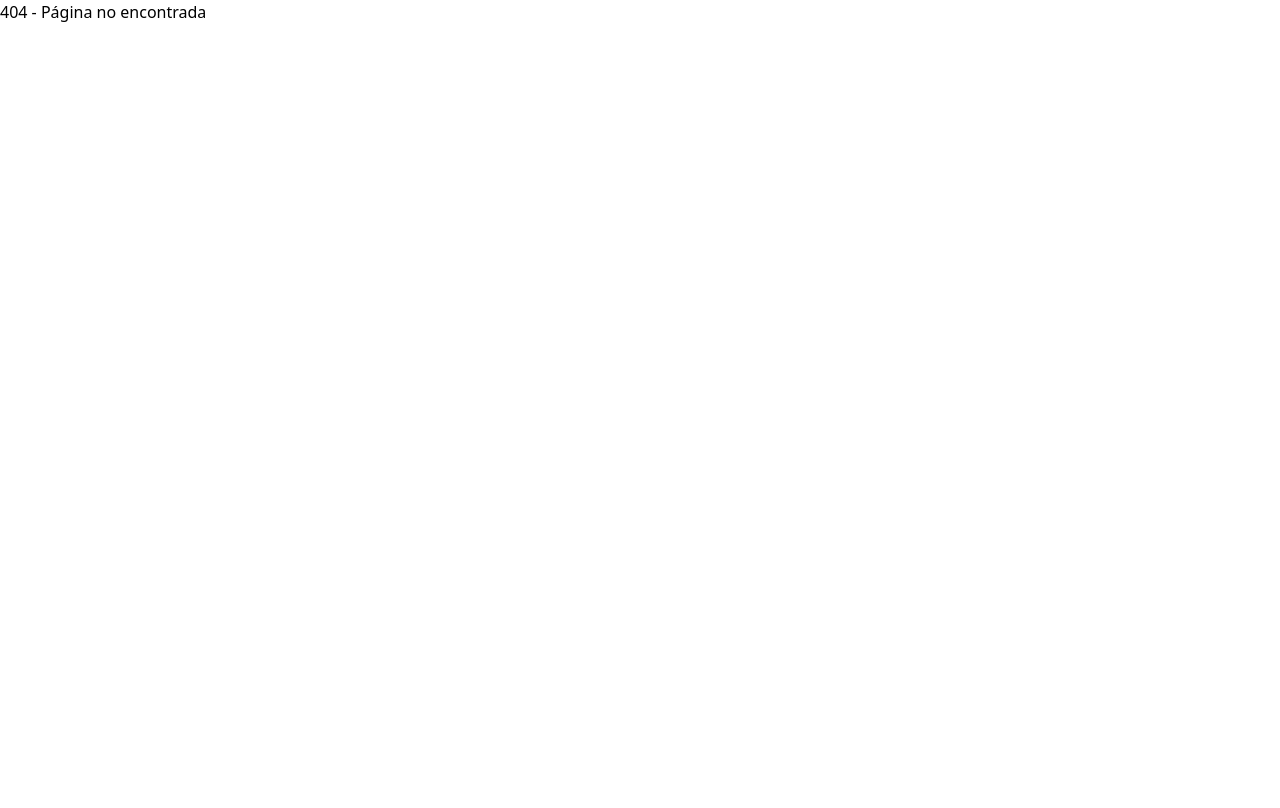
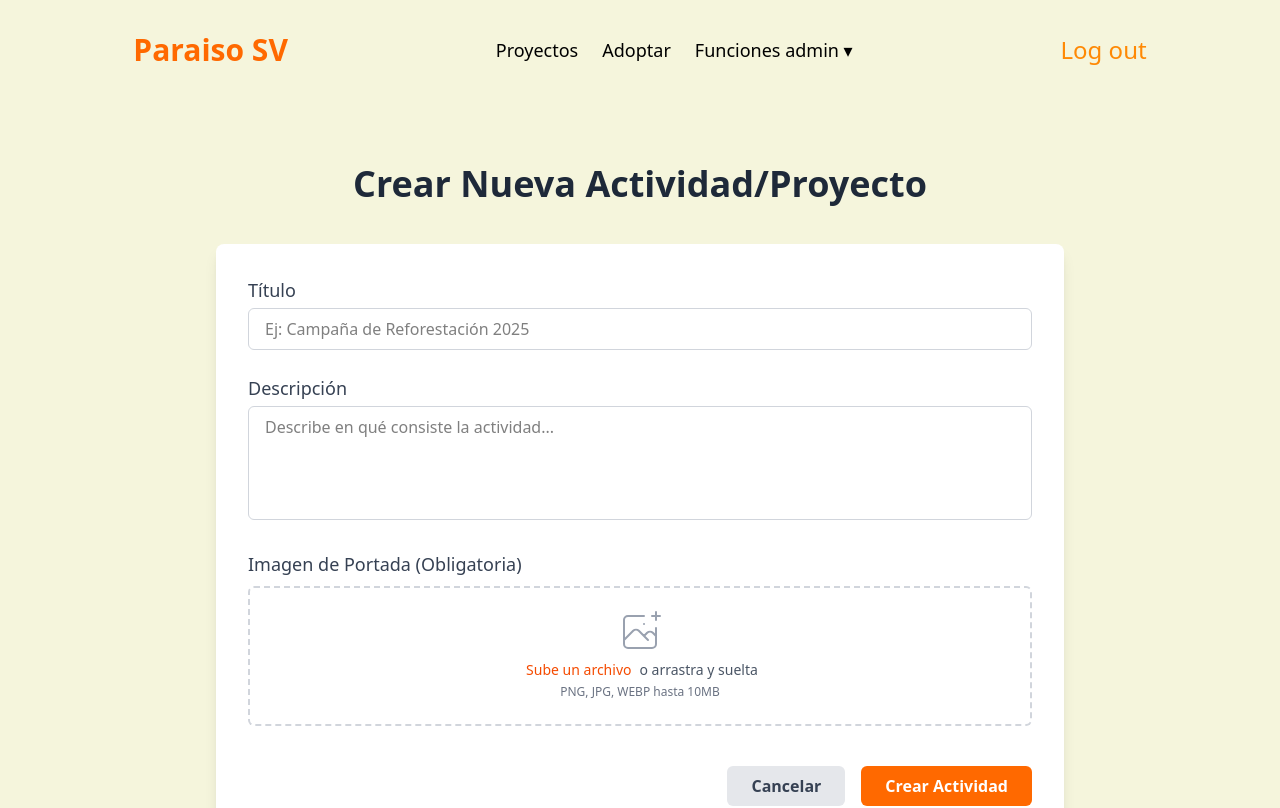
Before and after one commit to Whyzkell/ParaisoSV, a React (Vite) app in the folder ParaisoFrontend/: page /crear-actividad in a window 1280 px wide. Before the commit this address had no page. Shown: the top 808 px of the page. Built offline with nearby package versions, Linux system fonts and the light colour scheme.

Commit message:
Crear actividad

```diff
--- a/ParaisoFrontend/src/main.jsx
+++ b/ParaisoFrontend/src/main.jsx
@@ -16,6 +16,7 @@ import CrearAlcancia from "./render/crearAlcancia.jsx";
 import AgregarMascota from "./render/agregarMascosta.jsx";
 import ActualizarActividad from "./render/actualizarActividades.jsx";
 import Donaciones from "./render/verdonaciones.jsx";
+import CrearActividad from "./render/CrearActividad.jsx";
 
 // 1. Define las rutas
 const router = createBrowserRouter([
@@ -77,6 +78,10 @@ const router = createBrowserRouter([
     path: "*",
     element: <h1>404 - Página no encontrada</h1>,
   },
+  {
+    path: "/crear-actividad",
+    element: <CrearActividad />,
+  },
 ]);
 
 // 2. Renderiza la aplicación con el proveedor de autenticación
--- /dev/null
+++ b/ParaisoFrontend/src/render/CrearActividad.jsx
@@ -0,0 +1,252 @@
+import React, { useState } from "react";
+import { useNavigate } from "react-router-dom";
+import axios from "axios";
+import NavnoCAdm from "./componentes/navCesionAdm.jsx";
+import Footer from "./componentes/footer.jsx";
+import { useAuth } from "../context/AuthContext.jsx"; // Para obtener el token
+
+const API_URL = "http://localhost:8081"; // URL del backend
+
+const CrearActividad = () => {
+  const navigate = useNavigate();
+  const { user } = useAuth(); // Para verificar si es admin y obtener token
+
+  // Estados para el formulario
+  const [formData, setFormData] = useState({
+    tit: "", // Coincide con ProyectosCreateDTO
+    descr: "", // Coincide con ProyectosCreateDTO
+  });
+  const [imagenFile, setImagenFile] = useState(null); // Archivo de imagen
+  const [imagenPreview, setImagenPreview] = useState(null); // Vista previa
+  const [submitting, setSubmitting] = useState(false);
+
+  // Manejar cambio en inputs de texto
+  const handleChange = (e) => {
+    const { name, value } = e.target;
+    setFormData((prev) => ({ ...prev, [name]: value }));
+  };
+
+  // Manejar cambio en input de archivo (imagen)
+  const handleImagenChange = (e) => {
+    const file = e.target.files[0];
+    if (file) {
+      setImagenFile(file);
+      setImagenPreview(URL.createObjectURL(file));
+    } else {
+      setImagenFile(null);
+      setImagenPreview(null);
+    }
+  };
+
+  // Manejar envío del formulario
+  const handleSubmit = async (e) => {
+    e.preventDefault();
+
+    // Validaciones
+    if (!formData.tit || !formData.descr) {
+      alert("Por favor, completa el título y la descripción.");
+      return;
+    }
+    if (!imagenFile) {
+      // Tu backend requiere imagen obligatoria para crear proyectos
+      alert("Por favor, sube una imagen para la actividad.");
+      return;
+    }
+    if (!user || !user.token) {
+      alert("No estás autenticado. Inicia sesión como Admin.");
+      return;
+    }
+    // Podrías añadir una verificación explícita del rol si lo tienes en 'user'
+    // if (user.role !== 'ADMIN') { ... }
+
+    setSubmitting(true);
+
+    try {
+      // --- PASO 1: Subir la imagen ---
+      const fileData = new FormData();
+      fileData.append("file", imagenFile);
+
+      const configImg = {
+        headers: {
+          "Content-Type": "multipart/form-data",
+          Authorization: `Bearer ${user.token}`,
+        },
+      };
+
+      const resImg = await axios.post(
+        `${API_URL}/api/files`,
+        fileData,
+        configImg
+      );
+      const imageUrl = resImg.data.url;
+
+      // --- PASO 2: Crear la actividad/proyecto ---
+      const projectData = {
+        tit: formData.tit,
+        descr: formData.descr,
+        img: imageUrl, // URL obtenida del paso 1
+      };
+
+      const configProject = {
+        headers: {
+          Authorization: `Bearer ${user.token}`,
+        },
+      };
+
+      await axios.post(`${API_URL}/api/proyectos`, projectData, configProject);
+
+      alert("¡Actividad creada exitosamente!");
+      // Podrías navegar a la lista de proyectos o al inicio
+      navigate("/");
+    } catch (error) {
+      console.error("Error al crear la actividad:", error);
+      if (error.response?.status === 403) {
+        alert("Error: No tienes permisos de Administrador.");
+      } else if (error.response?.status === 401) {
+        alert("Error: Tu sesión ha expirado. Vuelve a iniciar sesión.");
+      } else {
+        alert("Ocurrió un error inesperado al crear la actividad.");
+      }
+    } finally {
+      setSubmitting(false);
+    }
+  };
+
+  // Botón Cancelar
+  const handleCancelar = () => {
+    setFormData({ tit: "", descr: "" });
+    setImagenFile(null);
+    setImagenPreview(null);
+  };
+
+  return (
+    <div className="min-h-screen bg-[#f5f5dc] font-sans">
+      <NavnoCAdm /> {/* Asumimos que solo Admins llegan aquí */}
+      <main className="max-w-4xl mx-auto py-16 px-6">
+        <h1 className="text-4xl font-bold text-center text-gray-800 mb-10">
+          Crear Nueva Actividad/Proyecto
+        </h1>
+
+        <form
+          onSubmit={handleSubmit}
+          className="bg-white p-8 rounded-lg shadow-lg space-y-6"
+        >
+          {/* Input Título */}
+          <div>
+            <label
+              htmlFor="tit"
+              className="block text-lg font-medium text-gray-700 mb-1"
+            >
+              Título
+            </label>
+            <input
+              type="text"
+              id="tit"
+              name="tit"
+              value={formData.tit}
+              onChange={handleChange}
+              placeholder="Ej: Campaña de Reforestación 2025"
+              className="w-full px-4 py-2 border border-gray-300 rounded-md focus:ring-orange-500 focus:border-orange-500"
+              required
+            />
+          </div>
+
+          {/* Input Descripción */}
+          <div>
+            <label
+              htmlFor="descr"
+              className="block text-lg font-medium text-gray-700 mb-1"
+            >
+              Descripción
+            </label>
+            <textarea
+              id="descr"
+              name="descr"
+              rows="4"
+              value={formData.descr}
+              onChange={handleChange}
+              placeholder="Describe en qué consiste la actividad..."
+              className="w-full px-4 py-2 border border-gray-300 rounded-md focus:ring-orange-500 focus:border-orange-500 resize-none"
+              required
+            ></textarea>
+          </div>
+
+          {/* Input Imagen */}
+          <div>
+            <label className="block text-lg font-medium text-gray-700 mb-2">
+              Imagen de Portada (Obligatoria)
+            </label>
+            <div className="mt-1 flex justify-center px-6 pt-5 pb-6 border-2 border-gray-300 border-dashed rounded-md">
+              <div className="space-y-1 text-center">
+                {imagenPreview ? (
+                  <img
+                    src={imagenPreview}
+                    alt="Vista previa"
+                    className="mx-auto h-48 w-auto rounded-md"
+                  />
+                ) : (
+                  <svg
+                    className="mx-auto h-12 w-12 text-gray-400"
+                    stroke="currentColor"
+                    fill="none"
+                    viewBox="0 0 48 48"
+                    aria-hidden="true"
+                  >
+                    <path
+                      d="M28 8H12a4 4 0 00-4 4v20m32-12v8m0 0v8a4 4 0 01-4 4H12a4 4 0 01-4-4v-4m32-4l-3.172-3.172a4 4 0 00-5.656 0L28 28M8 32l9.172-9.172a4 4 0 015.656 0L28 28m0 0l4 4m4-24h8m-4-4v8m-12 4h.02"
+                      strokeWidth="2"
+                      strokeLinecap="round"
+                      strokeLinejoin="round"
+                    />
+                  </svg>
+                )}
+                <div className="flex text-sm text-gray-600 justify-center">
+                  <label
+                    htmlFor="imagen-upload"
+                    className="relative cursor-pointer bg-white rounded-md font-medium text-orange-600 hover:text-orange-500 focus-within:outline-none focus-within:ring-2 focus-within:ring-offset-2 focus-within:ring-orange-500 px-1"
+                  >
+                    <span>Sube un archivo</span>
+                    <input
+                      id="imagen-upload"
+                      name="imagen-upload"
+                      type="file"
+                      className="sr-only"
+                      accept="image/*"
+                      onChange={handleImagenChange}
+                    />
+                  </label>
+                  <p className="pl-1">o arrastra y suelta</p>
+                </div>
+                <p className="text-xs text-gray-500">
+                  PNG, JPG, WEBP hasta 10MB
+                </p>
+              </div>
+            </div>
+          </div>
+
+          {/* Botones */}
+          <div className="flex justify-end gap-4 pt-4">
+            <button
+              type="button"
+              onClick={handleCancelar}
+              disabled={submitting}
+              className="bg-gray-200 text-gray-700 py-2 px-6 rounded-md font-semibold hover:bg-gray-300 transition disabled:opacity-50"
+            >
+              Cancelar
+            </button>
+            <button
+              type="submit"
+              disabled={submitting}
+              className="bg-orange-500 text-white py-2 px-6 rounded-md font-semibold hover:bg-orange-600 transition disabled:opacity-50"
+            >
+              {submitting ? "Creando..." : "Crear Actividad"}
+            </button>
+          </div>
+        </form>
+      </main>
+      <Footer />
+    </div>
+  );
+};
+
+export default CrearActividad;
--- a/ParaisoFrontend/src/render/componentes/navCesionAdm.jsx
+++ b/ParaisoFrontend/src/render/componentes/navCesionAdm.jsx
@@ -8,7 +8,7 @@ export default function NavnoCAdm() {
   const navigate = useNavigate();
 
   const handleLogout = () => {
-    logout();                     // borra localStorage y setea user=null
+    logout(); // borra localStorage y setea user=null
     navigate("/login", { replace: true }); // o navigate("/", { replace: true })
   };
 
@@ -52,6 +52,9 @@ export default function NavnoCAdm() {
                 <li className="px-4 py-2 hover:bg-orange-100">
                   <Link to="/donaciones">Ver Donaciones</Link>
                 </li>
+                <li className="px-4 py-2 hover:bg-orange-100">
+                  <Link to="/crear-actividad">Crear Actividad</Link>
+                </li>
               </ul>
             )}
           </li>
```
